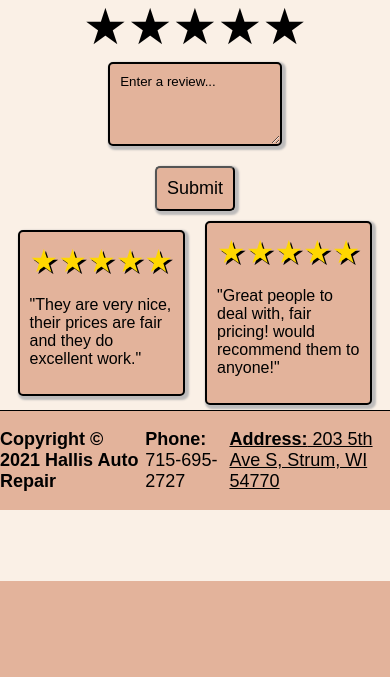
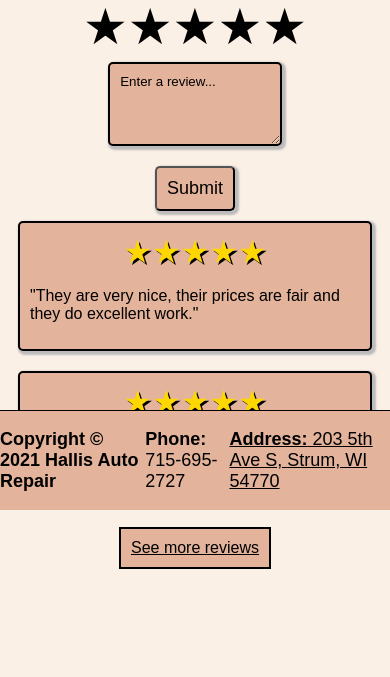
Before and after one commit to milesHerrick/web-systems, a PHP site: page /reviews.html in a window 390 px wide. Shown: the part 334-1011 px from the top of the page. Before the commit the page ends 915 px from the top, so only its background shows below. Run offline with PHP 8.4, Linux system fonts and the light colour scheme.

Commit message:
on query it swaps to column

```diff
--- a/css/global.css
+++ b/css/global.css
@@ -187,4 +187,8 @@ a:active {
   .textcontainer{
     flex-direction: column;
   }
+
+  .prereviews {
+    flex-direction: column;
+  }
 }
```
